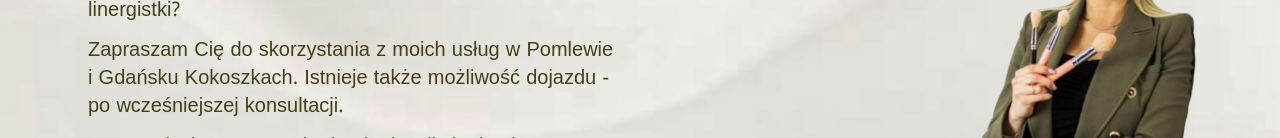
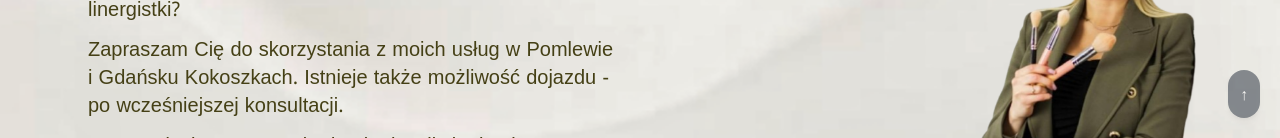
Before and after one commit to katerinajoanna/Studio-Karoliny, a React (Vite) app in the folder frontend/studio-makeup/: page / in a window 1280 px wide. Shown: the part 662-800 px from the top of the page. Built offline with nearby package versions, Linux system fonts and the light colour scheme; no server answers; a web font is replaced by a local one.

Commit message:
add component button backkToTop

```diff
--- /dev/null
+++ b/frontend/studio-makeup/src/components/buttons/backToTop.tsx
@@ -0,0 +1,40 @@
+import React, { useEffect, useState } from "react";
+
+const BackToTop: React.FC = () => {
+    const [visible, setVisible] = useState(false);
+
+    useEffect(() => {
+        const toggleVisibility = () => {
+            setVisible(window.scrollY > 100);
+        };
+
+        window.addEventListener("scroll", toggleVisibility);
+
+        // od razu sprawdzamy scroll
+        toggleVisibility();
+
+        return () => window.removeEventListener("scroll", toggleVisibility);
+    }, []);
+
+    const scrollToTop = () => {
+        window.scrollTo({ top: 0, behavior: "smooth" });
+
+        console.log("scrollY:", window.scrollY, "visible:", visible);
+
+    };
+
+    return (
+        <>
+            <button
+                onClick={scrollToTop}
+                className={`fixed bottom-5 right-5 z-50 rounded-full bg-gray-800 p-3 text-white shadow-md hover:bg-red-700 hover:shadow-lg transition-opacity duration-300 ${visible ? "opacity-100" : "opacity-50 pointer-events-none"
+                    }`}
+                aria-label="Back to top"
+            >
+                ↑
+            </button>
+        </>
+    );
+};
+
+export default BackToTop;
--- a/frontend/studio-makeup/src/pages/HomePage.tsx
+++ b/frontend/studio-makeup/src/pages/HomePage.tsx
@@ -29,8 +29,9 @@
 
 
 
-// eksperyment z backroud-attachmet
+// backroud-attachmet
 import About from "../components/About";
+import BackToTop from "../components/buttons/backToTop";
 import Contact from "../components/contact/Contact";
 import Footer from "../components/Footer";
 import Gallery from "../components/Gallery";
@@ -54,6 +55,11 @@ const HomePage: React.FC = () => {
             <About />
             <Contact />
             <Footer />
+            <BackToTop />
+            {/* <button className="fixed bottom-5 right-5 z-50 rounded-full bg-red-600 p-3 text-white shadow-md">
+                ↑
+            </button> */}
+
         </div>
     );
 };
```
